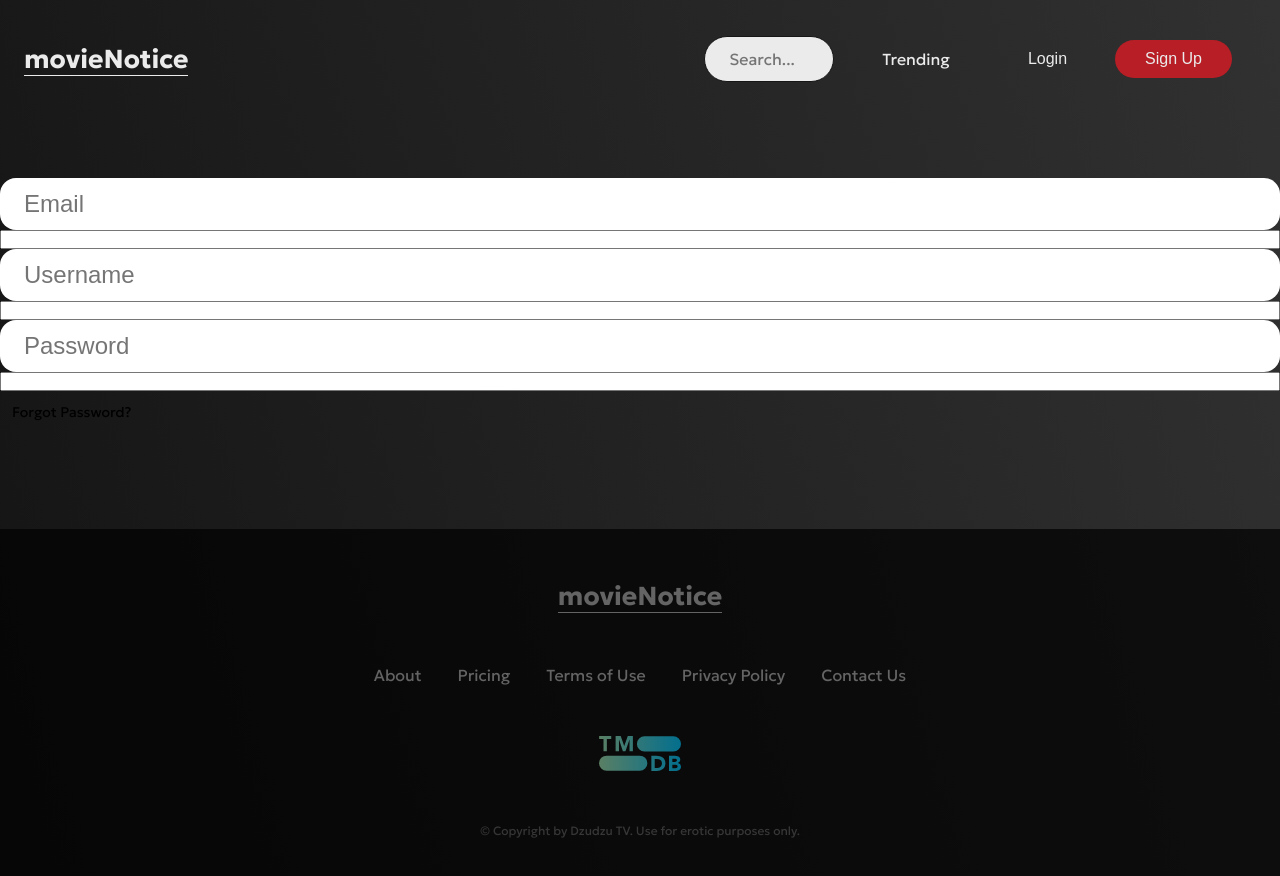
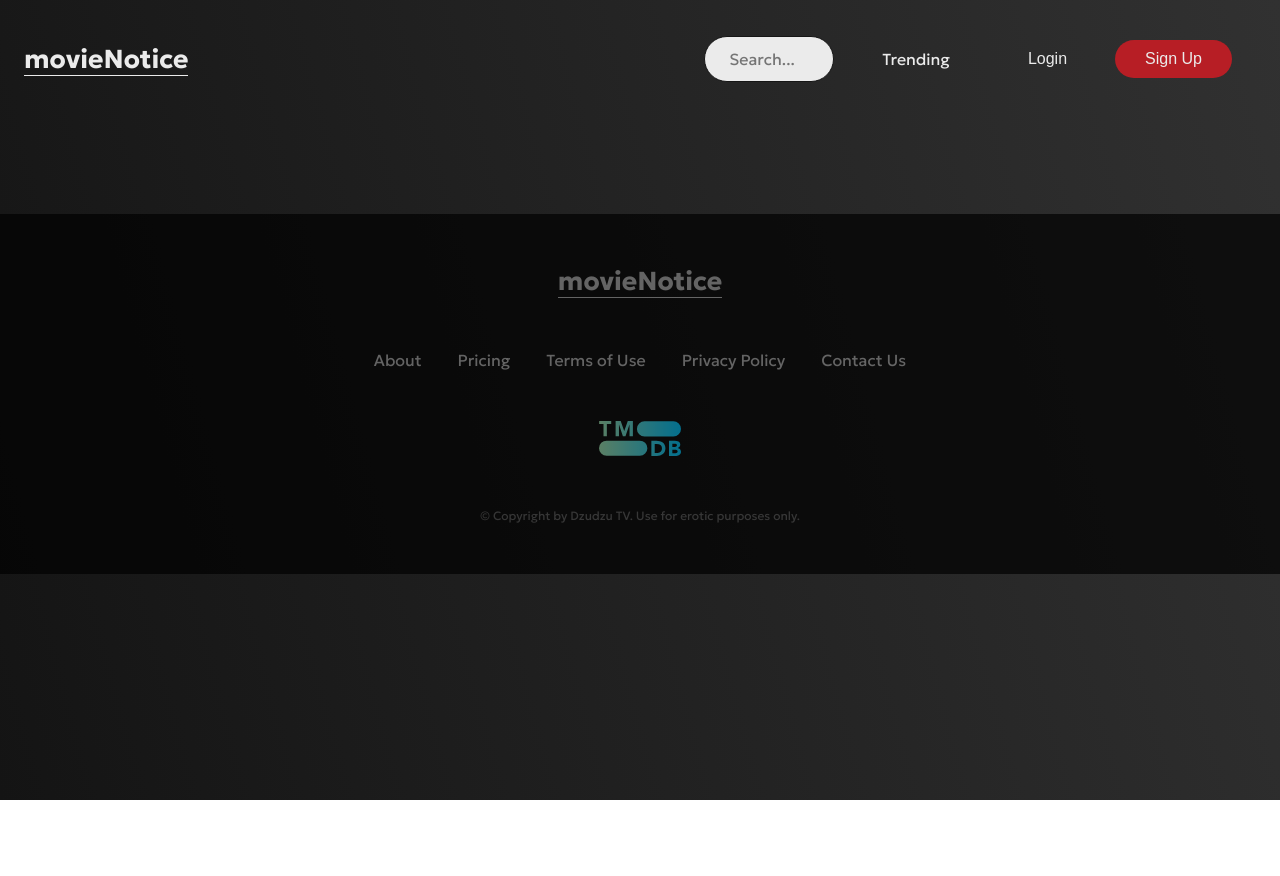
Before and after one commit to lukaghogho/Movie-Notice, a React (Vite) app: page /signup in a window 1280 px wide. Shown: the top 876 px of the page. After the commit the page ends 800 px from the top, so only its background shows below. Built offline with nearby package versions, Linux system fonts and the light colour scheme.

Commit message:
Refactoring

```diff
--- a/src/components/header/Header.jsx
+++ b/src/components/header/Header.jsx
@@ -8,16 +8,13 @@ import Search from "../search/Search";
 const Header = () => {
   const ctx = useContext(UserContext);
   const navigate = useNavigate();
-  const [movies, setMovies] = useState();
   const [modal, setModal] = useState(false);
-  const [modalStatus, setModalStatus] = useState();
   const [content, setContent] = useState();
 
   const logoClickHandler = () => {
     navigate("/");
   };
   const modalClickHandler = (e) => {
-    setModalStatus(e.target.innerText);
     setModal(true);
   };
 
@@ -76,50 +73,11 @@ const Header = () => {
                 Trending
               </NavLink>
             </li>
-            {/* <li>
-              <NavLink
-                to="/favorites"
-                className={(isActive) => {
-                  return styles["nav-item"];
-                }}
-              >
-                Favorites
-              </NavLink>
-            </li> */}
-            {ctx.isLoggedIn ? (
-              <li>
-                <button
-                  onClick={profileClickHandler}
-                  className={`${styles["nav-item"]} ${styles["sign-up"]}`}
-                >
-                  My Profile
-                </button>
-              </li>
-            ) : (
-              <Fragment>
-                {" "}
-                <li>
-                  <button
-                    onClick={modalClickHandler}
-                    className={`${styles["nav-item"]} ${styles.modal}`}
-                  >
-                    Login
-                  </button>
-                </li>
-                <li>
-                  <button
-                    onClick={modalClickHandler}
-                    className={`${styles["nav-item"]} ${styles["sign-up"]}`}
-                  >
-                    Sign Up
-                  </button>
-                </li>
-              </Fragment>
-            )}
+            {content}
           </ul>
         </nav>
       </div>
-      {modal && <Modal type={modalStatus} modal={modal} setModal={setModal} />}
+      {modal && <Modal type="login" modal={modal} setModal={setModal} />}
     </header>
   );
 };
--- a/src/components/login/Login.jsx
+++ b/src/components/login/Login.jsx
@@ -8,7 +8,7 @@ import AuthErrors from "../store/auth-errors";
 
 import React, { useContext } from "react";
 
-const Login = () => {
+const Login = (props) => {
   const ctx = useContext(UserContext);
   const ctxErrors = useContext(AuthErrors);
   const navigate = useNavigate();
@@ -39,9 +39,11 @@ const Login = () => {
           userJoined: user.metadata.creationTime,
           userLast: user.metadata.lastSignInTime,
         });
+        props.setModal(false);
         navigate(`/user/profile/${user.uid}`);
       });
     } catch (error) {
+      console.error(error);
       setError(error.code.split("/")[0], {
         message: ctxErrors[error.code.split("/")[1]],
       });
--- a/src/components/modal/Modal.jsx
+++ b/src/components/modal/Modal.jsx
@@ -1,184 +1,21 @@
-import React, { useContext, useRef, useReducer } from "react";
-import useAuth from "../hooks/use-auth";
-import { useNavigate } from "react-router-dom";
-import {
-  createUserWithEmailAndPassword,
-  signInWithEmailAndPassword,
-  signOut,
-} from "firebase/auth";
-import { auth } from "../../firebase";
+import React, { useState, useEffect } from "react";
 import styles from "./Modal.module.css";
-import UserContext from "../store/user-context";
-import Input from "./input/Input";
 import Logout from "../logout/Logout";
 import Login from "../login/Login";
 
-const initData = {
-  email: "",
-  password: "",
-  emailError: false,
-  emailErrorType: "",
-  passError: false,
-  passErrorType: "",
-  authError: false,
-  authErrorType: "",
-};
-
-const dataReducer = (state, action) => {
-  switch (action.type) {
-    case "EMAIL":
-      return {
-        ...state,
-        emailError: true,
-        emailErrorType: action.errorType,
-      };
-    case "EMAIL_TRUE":
-      return {
-        ...state,
-        emailError: false,
-        emailErrorType: "",
-      };
-    case "PASSWORD":
-      return {
-        ...state,
-        passError: true,
-        passErrorType: action.errorType,
-      };
-    case "AUTH":
-      return {
-        ...state,
-        authError: true,
-        authErrorType: action.errorType,
-      };
-  }
-  return initData;
-};
-
 const Modal = (props) => {
-  const ctx = useContext(UserContext);
-  const navigate = useNavigate();
-  const [data, dispatchData] = useReducer(dataReducer, initData);
-  const emailRef = useRef();
-  const passRef = useRef();
-  const validRegex =
-    /^[a-zA-Z0-9.!#$%&'*+/=?^_`{|}~-]+@[a-zA-Z0-9-]+(?:\.[a-zA-Z0-9-]+)*$/;
-
-  const formSubmitHandler = (e) => {
-    e.preventDefault();
-    const email = emailRef.current.value;
-    const password = passRef.current.value;
-    if (email.length < 8) {
-      dispatchData({
-        type: "EMAIL",
-        errorType: "Email should contain at least 8 characters",
-      });
-      throw new Error("Email should contain at least 8 characters");
-    }
-    if (!email.match(validRegex)) {
-      dispatchData({
-        type: "EMAIL",
-        errorType: "Invalid input",
-      });
-      throw new Error("Invalid input");
-    }
-    dispatchData({ type: "EMAIL_TRUE" });
-    if (password.length < 8) {
-      dispatchData({
-        type: "PASSWORD",
-        errorType: "Password should contain at least 8 characters",
-      });
-      throw new Error("Password should contain at least 8 characters");
-    }
-    dispatchData({
-      type: "TRUE",
+  const [content, setContent] = useState();
+  useEffect(() => {
+    setContent(() => {
+      if (props.type === "login")
+        return <Login modal={props.modal} setModal={props.setModal} />;
+      else if (props.type === "logout")
+        return <Logout modal={props.modal} setModal={props.setModal} />;
     });
-    console.log(props.type);
-    useAuth(
-      props.type,
-      email,
-      password,
-      props.setModal,
-      dispatchData,
-      ctx.collector,
-      navigate
-    );
-    // if (props.type === "Sign Up") {
-    //   const response = await createUserWithEmailAndPassword(
-    //     auth,
-    //     email,
-    //     password
-    //   ).then((userCredential) => {
-    //     // Signed in
-    //     const user = userCredential.user;
-    //     ctx.collector({
-    //       type: "LOGIN",
-    //       isLoggedIn: true,
-    //       userID: user.uid,
-    //       userEmail: user.email,
-    //       userJoined: user.metadata.creationTime,
-    //       userLast: user.metadata.lastSignInTime,
-    //       userShows: "",
-    //       userMovies: "",
-    //     });
-    //     navigate(`/user/profile/${user.uid}`);
-    //   });
-
-    //   props.setModal(false);
-    // } else if (props.type === "Login") {
-    //   const response = await signInWithEmailAndPassword(
-    //     auth,
-    //     email,
-    //     password
-    //   ).then((userCredential) => {
-    //     // Signed in
-    //     const user = userCredential.user;
-    //     ctx.collector({
-    //       type: "LOGIN",
-    //       isLoggedIn: true,
-    //       userID: user.uid,
-    //       userEmail: user.email,
-    //       userJoined: user.metadata.creationTime,
-    //       userLast: user.metadata.lastSignInTime,
-    //       userShows: "",
-    //       userMovies: "",
-    //     });
-    //     navigate(`/user/profile/${user.uid}`);
-    //   });
-    //   console.log(response);
-    //   props.setModal(false);
-    // }
-  };
-
+  }, []);
   return (
     <div className={styles.box}>
-      {props.type === "Sign Up" || props.type === "Login" ? (
-        // <form onSubmit={formSubmitHandler} className={styles.form}>
-        //   <h2 className={styles.heading}>{props.type}</h2>
-        //   <div className={styles["inputs-box"]}>
-        //     <Input
-        //       name="email"
-        //       type="email"
-        //       error={data.emailError}
-        //       errorType={data.emailErrorType}
-        //       reff={emailRef}
-        //     ></Input>
-        //     <Input
-        //       name="password"
-        //       type="password"
-        //       error={data.passError}
-        //       errorType={data.passErrorType}
-        //       reff={passRef}
-        //     ></Input>
-        //   </div>
-        //   {data.authError && (
-        //     <p className={styles["auth-error"]}>{data.authErrorType}</p>
-        //   )}
-        //   <button className={styles.btn}>Continue</button>
-        // </form>
-        <Login />
-      ) : (
-        <Logout />
-      )}
+      {content}
       <ion-icon
         onClick={() => props.setModal(false)}
         id={styles.icon}
--- a/src/components/modal/input/Input.jsx
+++ /dev/null
@@ -1,28 +0,0 @@
-import styles from "./Input.module.css";
-import { useForm } from "react-hook-form";
-
-const Input = (props) => {
-  const { register } = useForm();
-  const name = props.name[0].toUpperCase() + props.name.slice(1);
-
-  return (
-    <div className={styles["input-box"]}>
-      <input
-        className={`${styles.input} ${props.error && styles.error}`}
-        name={props.name}
-        type={props.type}
-        placeholder={name}
-        ref={props.reff}
-      />
-      <input {...register(props.name)}></input>
-      {props.error && (
-        <span className={styles["error-text"]}>{props.errorType}</span>
-      )}
-      {props.type === "password" && (
-        <span className={styles.forgot}>Forgot Password?</span>
-      )}
-    </div>
-  );
-};
-
-export default Input;
--- a/src/components/modal/input/Input.module.css
+++ /dev/null
@@ -1,45 +0,0 @@
-.input-box {
-  position: relative;
-  display: flex;
-  flex-direction: column;
-}
-
-.input {
-  font-size: 2.4rem;
-  border-radius: 16px;
-  border: none;
-  padding: 1.2rem 2.4rem;
-}
-
-.input:focus {
-  outline: 1px solid #000;
-}
-
-.input:-webkit-autofill,
-.input:-webkit-autofill:hover,
-.input:-webkit-autofill:focus,
-.input:-webkit-autofill:active {
-  -webkit-box-shadow: 0 0 0 30px #fff inset;
-}
-
-.forgot {
-  font-size: 1.4rem;
-  margin: 1.2rem;
-  cursor: pointer;
-}
-
-.error {
-  border: 1px solid #eb2f06 !important;
-  /* background-color: rgba(255, 0, 0, 0.3) !important; */
-}
-
-.error:focus {
-  outline: 1px solid #eb2f06 !important;
-  /* background-color: rgba(255, 0, 0, 0.3) !important; */
-}
-
-.error-text {
-  color: #eb2f06 !important;
-  font-size: 1.4rem;
-  margin: 1.2rem 0 0 1.2rem;
-}
--- a/src/pages/sign-up/SignUp.jsx
+++ b/src/pages/sign-up/SignUp.jsx
@@ -1,31 +1,5 @@
-import Input from "../../components/modal/input/Input";
-
 const SignUp = () => {
-  return (
-    <form>
-      <Input
-        name="email"
-        type="email"
-        // error={data.emailError}
-        // errorType={data.emailErrorType}
-        // reff={emailRef}
-      ></Input>
-      <Input
-        name="username"
-        type="username"
-        // error={data.emailError}
-        // errorType={data.emailErrorType}
-        // reff={emailRef}
-      ></Input>
-      <Input
-        name="password"
-        type="password"
-        // error={data.emailError}
-        // errorType={data.emailErrorType}
-        // reff={emailRef}
-      ></Input>
-    </form>
-  );
+  return <form></form>;
 };
 
 export default SignUp;
```
